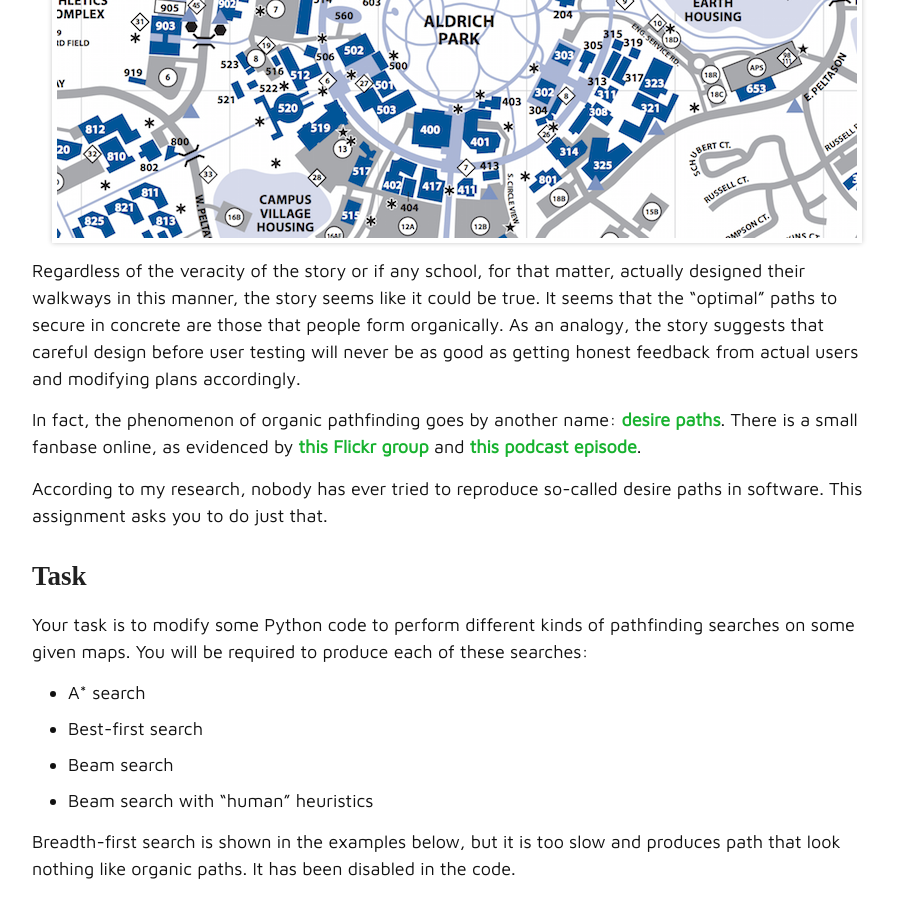
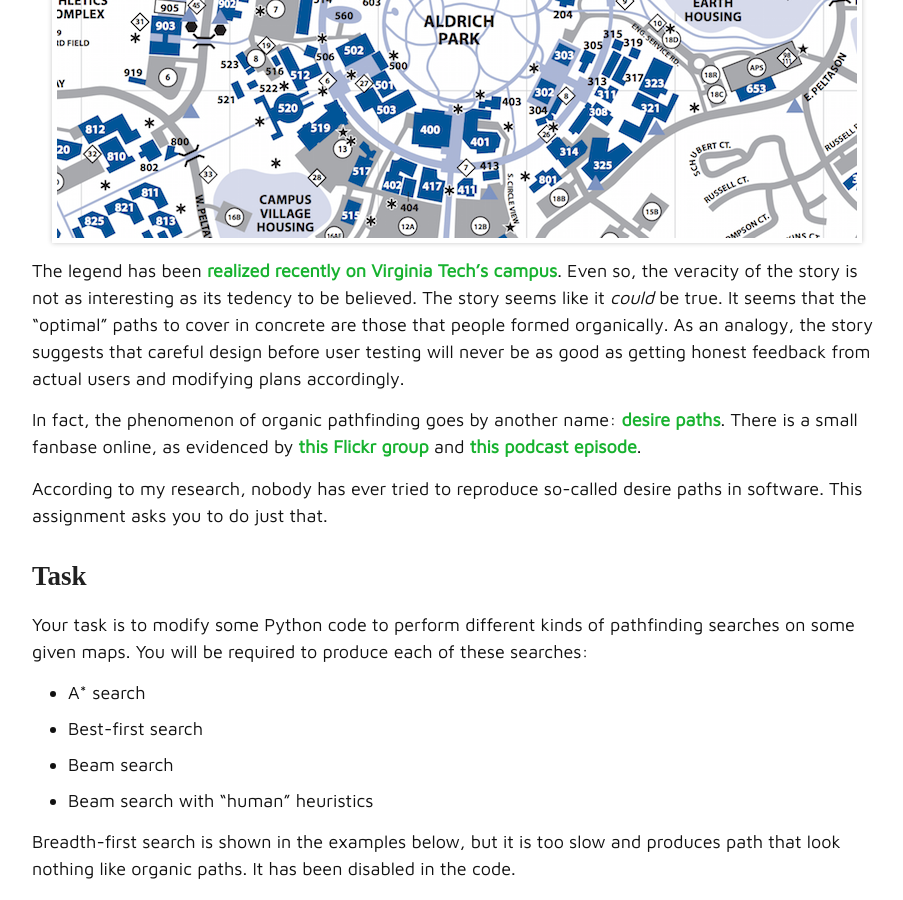
Before and after one commit to joshuaeckroth/csci431-website, a Jekyll site: the page built from assignments/a01.markdown, in a window 1280 px wide and 900 px high, scrolled down 2961 px. Shown: the whole window, without its empty margins (183-1086 px from the left). Built offline with Jekyll 4.4.1, drawn with Linux system fonts in a browser that asks for light colours; some web fonts are replaced.

Commit message:
Added a link to A01

```diff
--- a/assignments/a01.markdown
+++ b/assignments/a01.markdown
@@ -36,7 +36,7 @@ The design of paths in Aldrich Park (at UCI) seems to support Larry Wall's story
 
 ![Aldrich Park](/images/organic-pathfinding-aldrich-park.png)
 
-Regardless of the veracity of the story or if any school, for that matter, actually designed their walkways in this manner, the story seems like it could be true. It seems that the "optimal" paths to secure in concrete are those that people form organically. As an analogy, the story suggests that careful design before user testing will never be as good as getting honest feedback from actual users and modifying plans accordingly.
+The legend has been [realized recently on Virginia Tech's campus](http://www.vtnews.vt.edu/articles/2014/08/080514-vpa-drillfieldpaths.html). Even so, the veracity of the story is not as interesting as its tedency to be believed. The story seems like it *could* be true. It seems that the "optimal" paths to cover in concrete are those that people formed organically. As an analogy, the story suggests that careful design before user testing will never be as good as getting honest feedback from actual users and modifying plans accordingly.
 
 In fact, the phenomenon of organic pathfinding goes by another name: [desire paths](https://en.wikipedia.org/wiki/Desire_path). There is a small fanbase online, as evidenced by [this Flickr group](https://www.flickr.com/groups/desire_paths/) and [this podcast episode](http://99percentinvisible.org/article/least-resistance-desire-paths-can-lead-better-design/).
 
```
